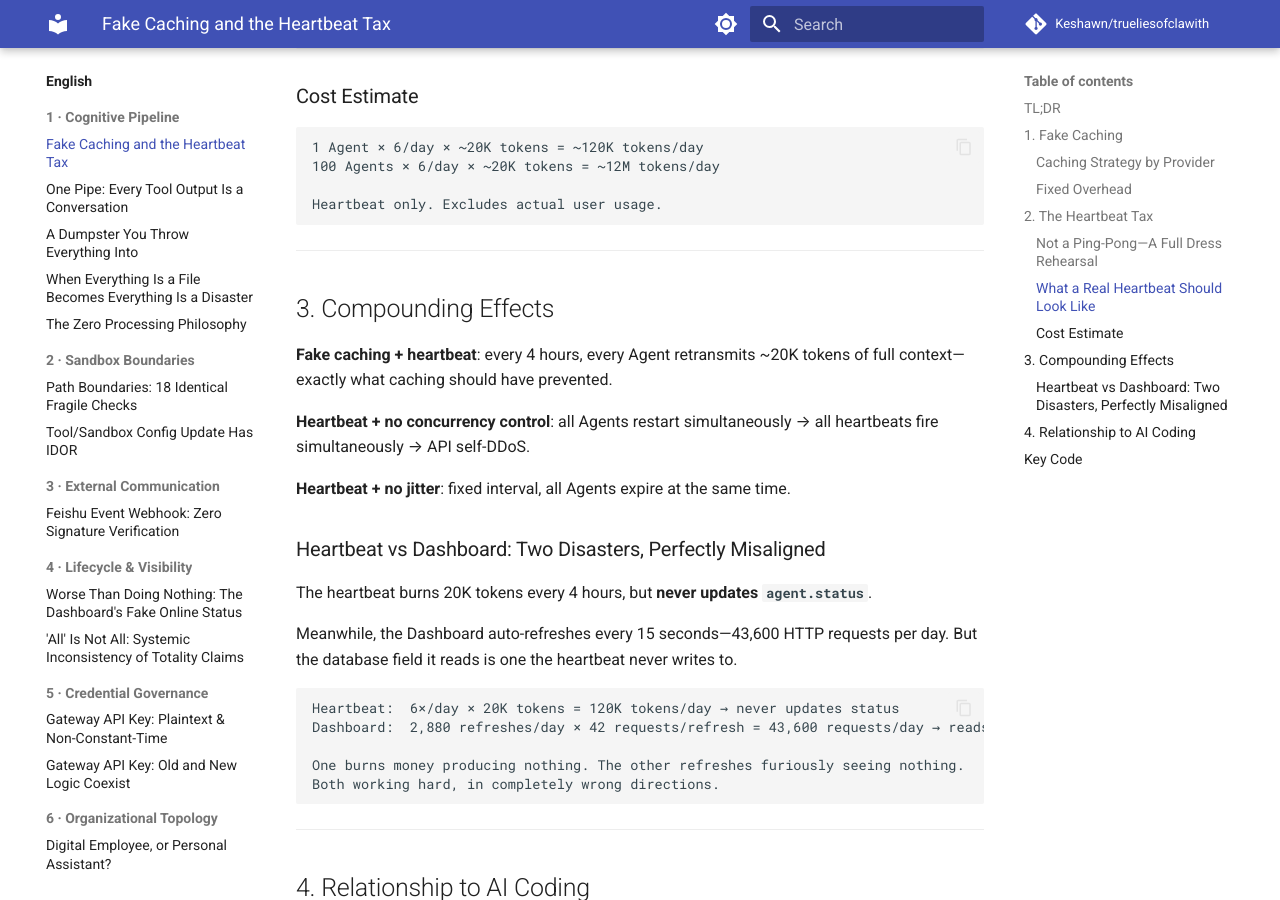
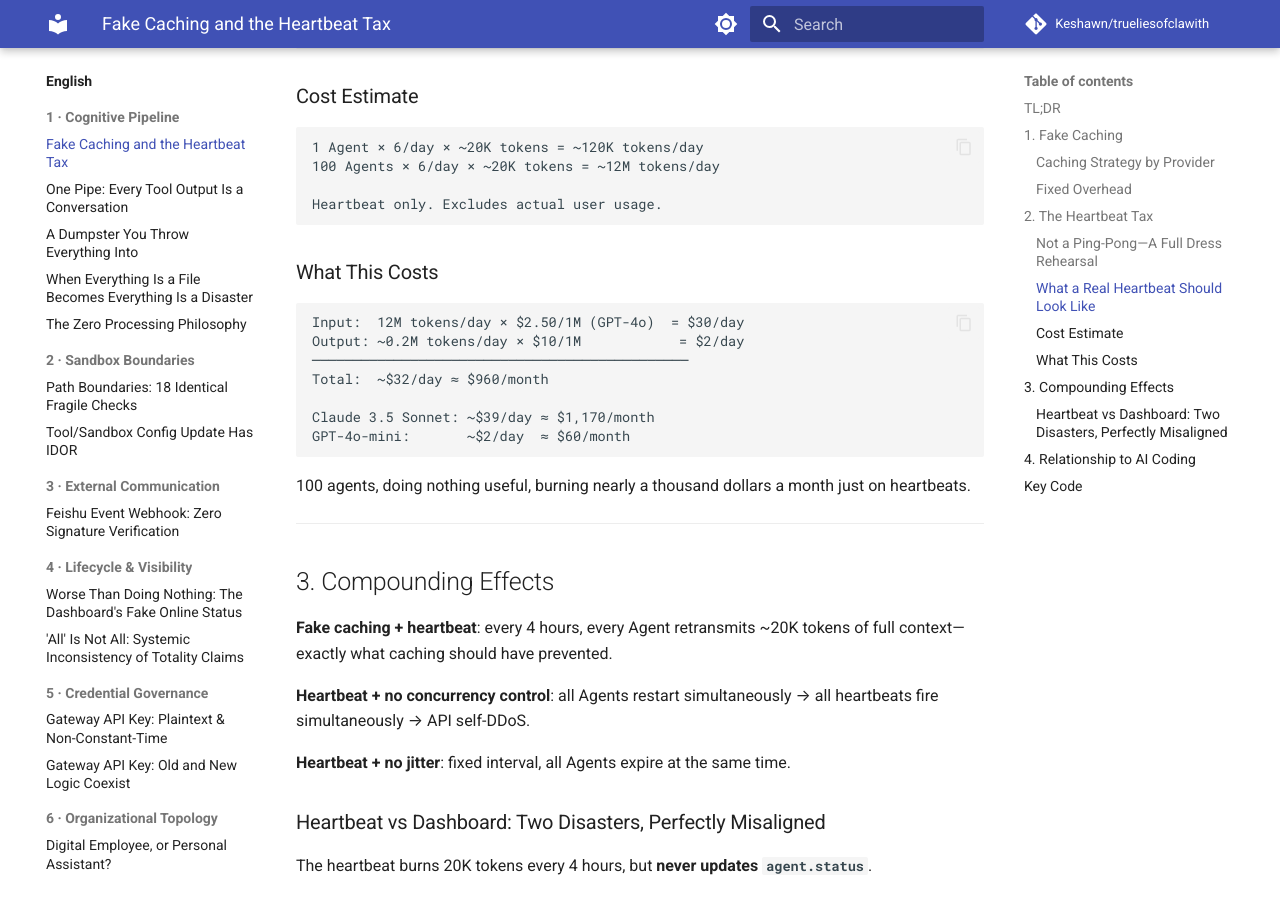
Before and after one commit to Keshawn/trueliesofclawith, an MkDocs documentation site: the page built from true-lies/topics/020.md, in a window 1280 px wide and 900 px high, scrolled down 2072 px. Built offline with MkDocs 1.6.1 and Material for MkDocs 9.7.7, drawn with Linux system fonts in a browser that asks for light colours; comment, search, counter and statistics services are not loaded.

Commit message:
topic 020: 心跳成本换算

````diff
--- a/true-lies/topics/020.md
+++ b/true-lies/topics/020.md
@@ -84,6 +84,20 @@ From 2 to 20,000—a 10,000× minimum. This isn't poor optimization. It's never
 Heartbeat only. Excludes actual user usage.
 ```
 
+### What This Costs
+
+```
+Input:  12M tokens/day × $2.50/1M (GPT-4o)  = $30/day
+Output: ~0.2M tokens/day × $10/1M            = $2/day
+──────────────────────────────────────────────
+Total:  ~$32/day ≈ $960/month
+
+Claude 3.5 Sonnet: ~$39/day ≈ $1,170/month
+GPT-4o-mini:       ~$2/day  ≈ $60/month
+```
+
+100 agents, doing nothing useful, burning nearly a thousand dollars a month just on heartbeats.
+
 ---
 
 ## 3. Compounding Effects
````
Also changed, not shown: true-lies/zh/topics/020.md (+14 -0 lines).
